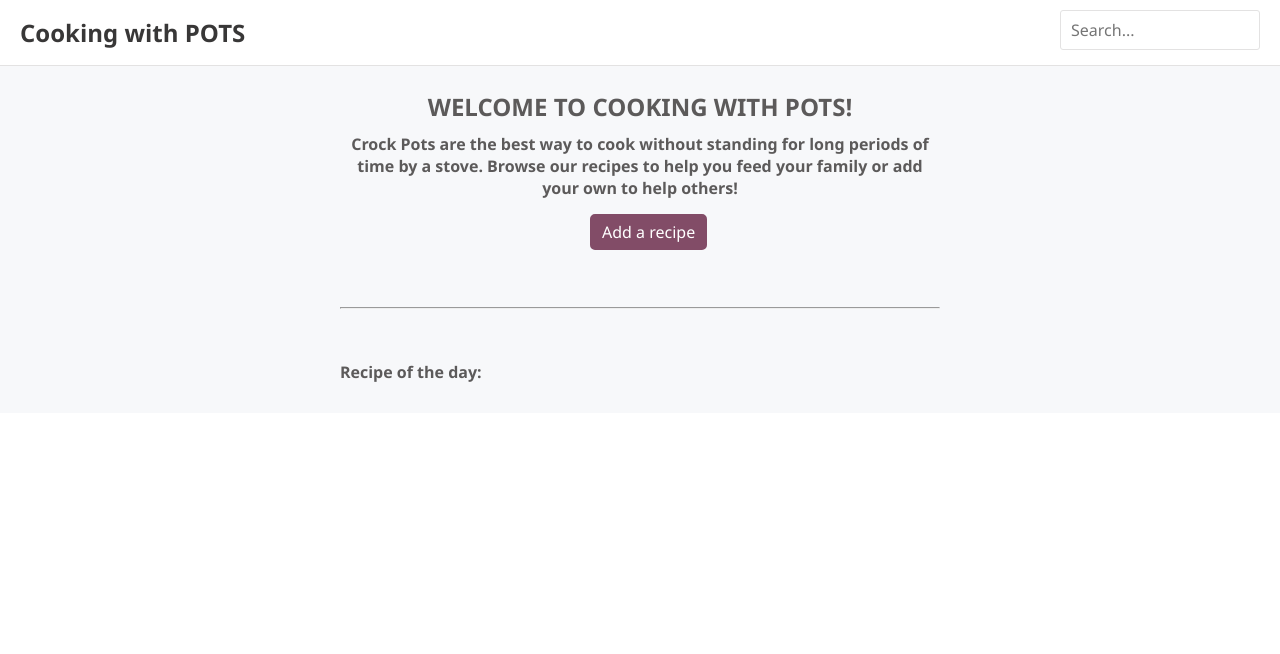
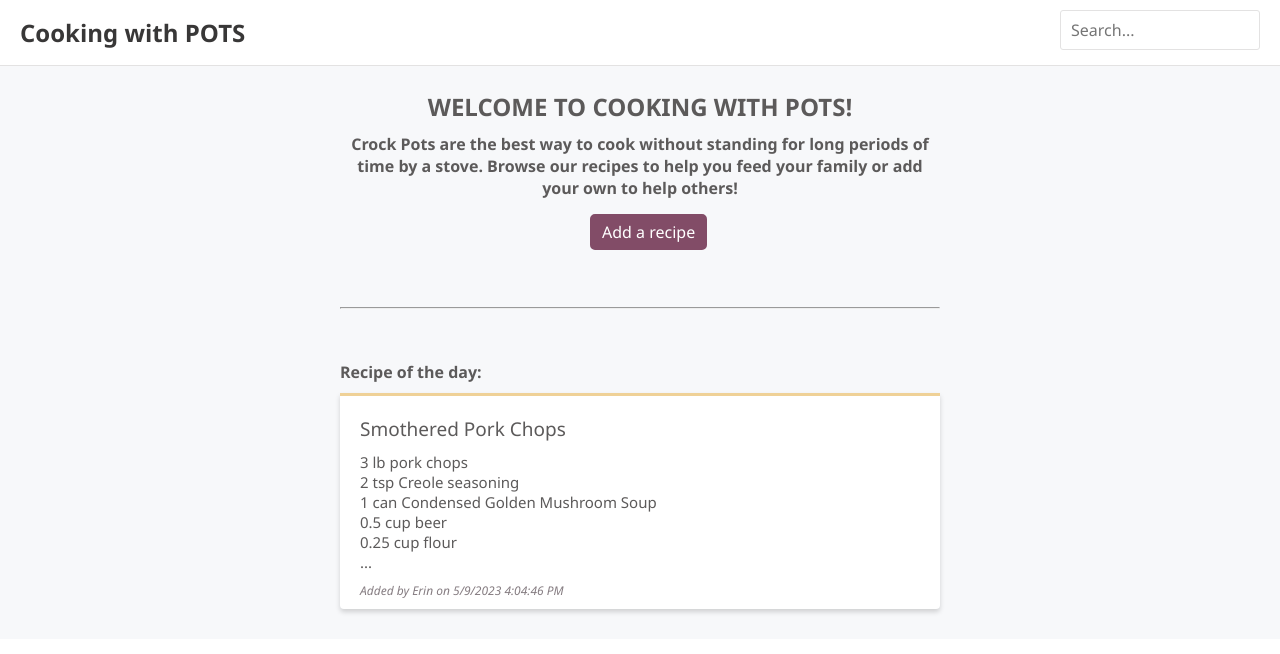
Before and after one commit to ErinNPeters/cooking-with-POTS-react, a React (Create React App) app in the folder frontend/: page / in a window 1280 px wide. Shown: the top 654 px of the page. Built offline with nearby package versions, Linux system fonts and the light colour scheme.

Commit message:
RecipeBox displays on home page without async mock

```diff
--- a/frontend/src/HomePage.tsx
+++ b/frontend/src/HomePage.tsx
@@ -3,6 +3,8 @@ import { css } from '@emotion/react';
 import React from 'react';
 import { Page } from './Page';
 import { FieldLabel, PageSubTitle, PageTitle, PrimaryButton } from './Styles';
+import { Recipe } from './Recipe';
+import { getRecipe, getRecipeNow } from './RecipeDataPostParse';
 
 export const HomePage = () => {
   const handleAddRecipeClick = () => {
@@ -28,6 +30,7 @@ export const HomePage = () => {
       >
         <FieldLabel>Recipe of the day:</FieldLabel>
       </div>
+      <Recipe data={getRecipeNow(1)} />
     </Page>
   );
 };
--- /dev/null
+++ b/frontend/src/Recipe.tsx
@@ -0,0 +1,63 @@
+/**@jsxImportSource @emotion/react */
+import { css } from '@emotion/react';
+import { RecipeBox, gray2, gray3 } from './Styles';
+import React from 'react';
+import { Link } from 'react-router-dom';
+import { RecipeData } from './RecipeDataPostParse';
+
+interface Props {
+  data: RecipeData;
+  showContent?: boolean;
+}
+
+export const Recipe = ({ data, showContent = true }: Props) => (
+  <RecipeBox>
+    <div
+      css={css`
+        padding: 10px 0px;
+      `}
+    >
+      <div
+        css={css`
+          padding: 10px 0px;
+          font-size: 19px;
+        `}
+      >
+        {/* <Link
+        css={css`
+          text-decoration: none;
+          color: ${gray2};
+        `}
+        to={`/questions/${data.questionId}`}
+      > */}
+        {data.title}
+        {/* </Link> */}
+      </div>
+      {showContent && (
+        <div
+          css={css`
+            padding-bottom: 10px;
+            font-size: 15px;
+            color: ${gray2};
+          `}
+        >
+          {data.ingredients.slice(0, 5).map((ingredient) => (
+            <div key={ingredient.ingredientId}>
+              {ingredient.amount} {ingredient.unitOfMeasure} {ingredient.name}
+            </div>
+          ))}
+          ...
+        </div>
+      )}
+      <div
+        css={css`
+          font-size: 12px;
+          font-style: italic;
+          color: ${gray3};
+        `}
+      >{`Added by ${
+        data.userName
+      } on ${data.created.toLocaleDateString()} ${data.created.toLocaleTimeString()} `}</div>
+    </div>
+  </RecipeBox>
+);
--- a/frontend/src/RecipeDataPostParse.ts
+++ b/frontend/src/RecipeDataPostParse.ts
@@ -140,6 +140,11 @@ export const getRecipe = async (
   return results.length === 0 ? null : results[0];
 };
 
+export const getRecipeNow = (recipeId: number): RecipeData => {
+  const results = recipes.filter((r) => r.recipeId === recipeId);
+  return results[0];
+};
+
 export const searchRecipes = async (
   criteria: string,
 ): Promise<RecipeData[]> => {
--- a/frontend/src/Styles.ts
+++ b/frontend/src/Styles.ts
@@ -146,3 +146,13 @@ export const AppFonts = styled.div`
   color: ${gray2};
   background-color: ${gray6};
 `;
+
+export const RecipeBox = styled.div`
+  margin: 10px 0 0 0;
+  padding: 0px 20px;
+  background-color: #fff;
+  border-bottom-left-radius: 4px;
+  border-bottom-right-radius: 4px;
+  border-top: 3px solid ${accent2};
+  box-shadow: 0 3px 5px 0 rgba(0, 0, 0, 0.16);
+`;
```
